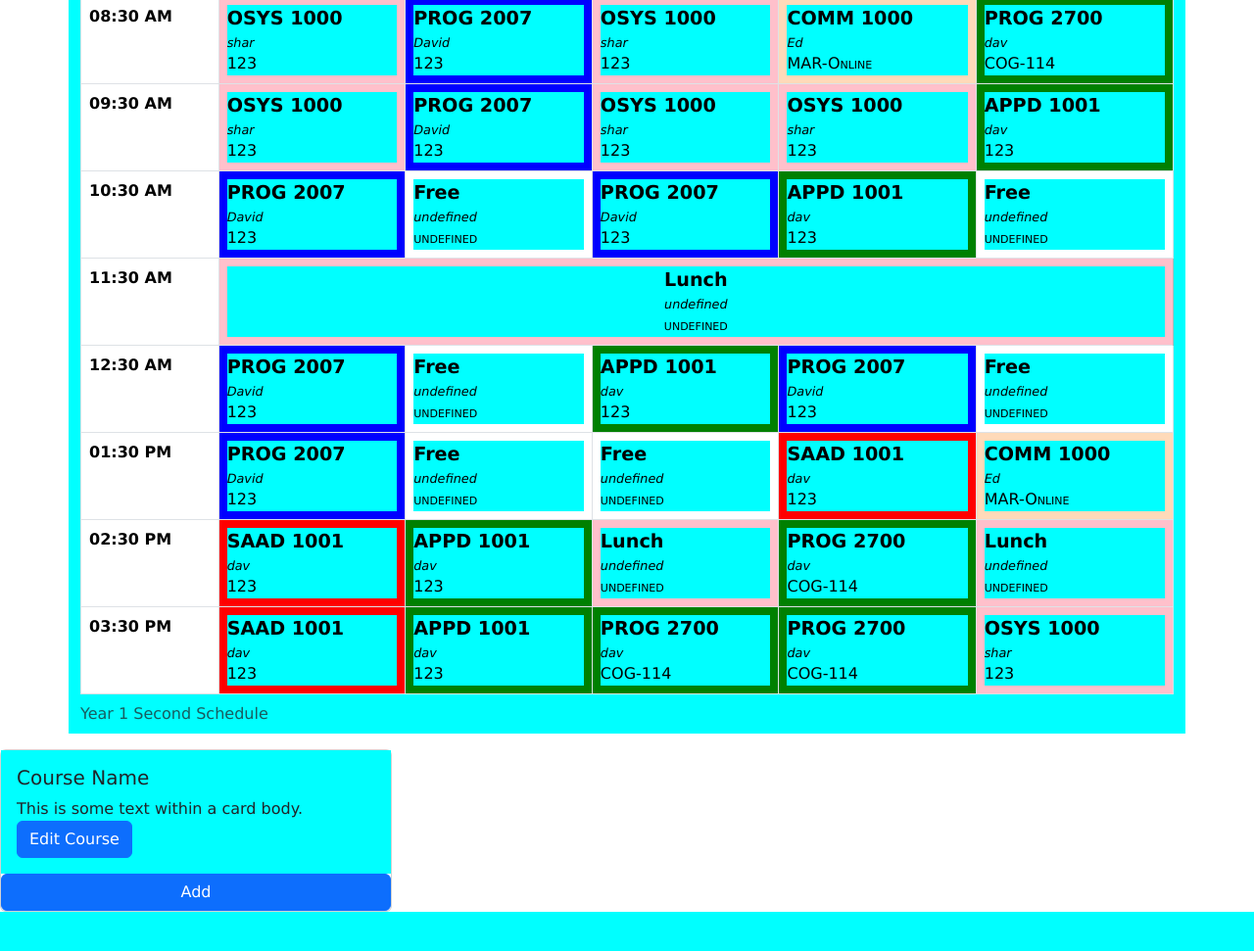
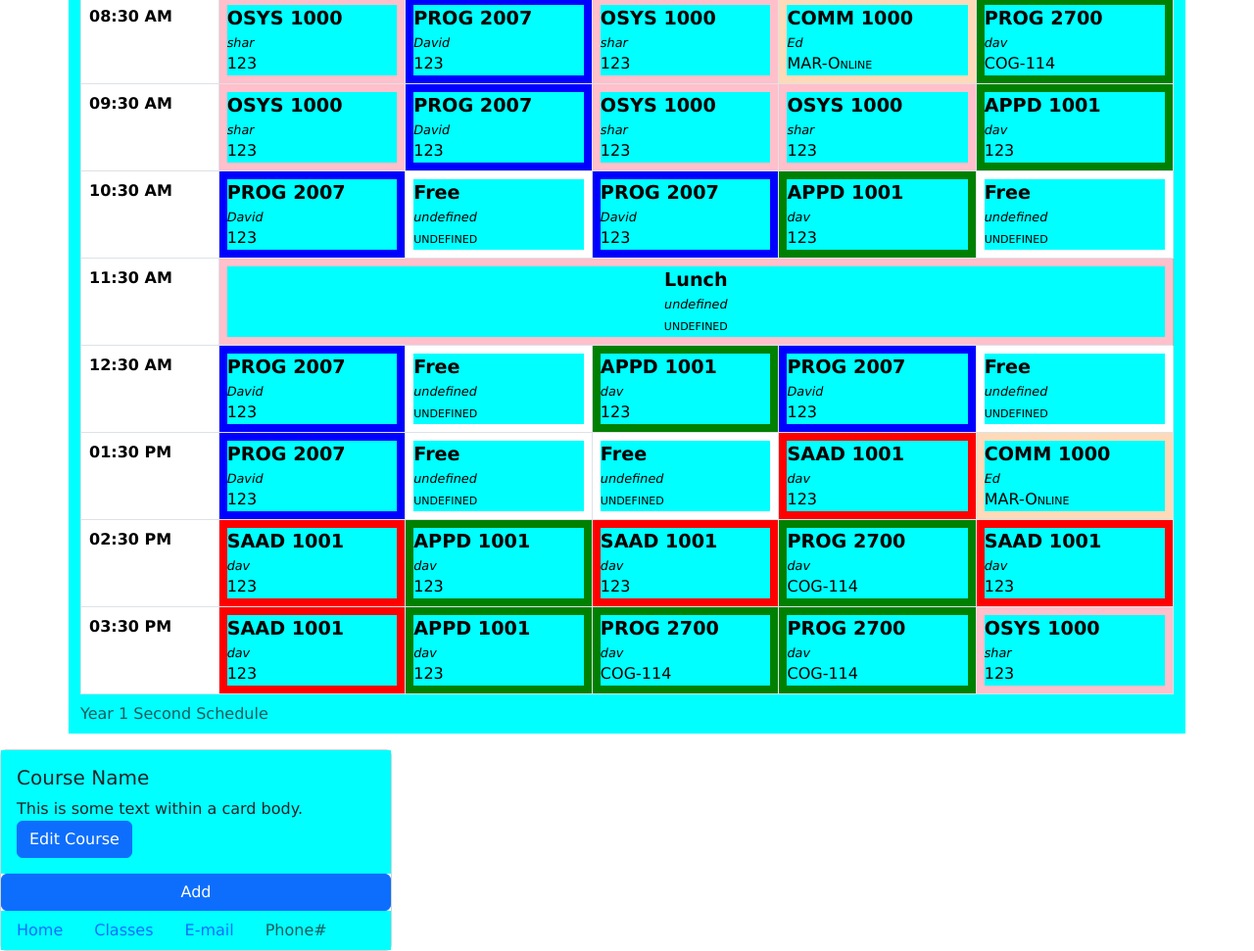
Before and after one commit to JohnRWinsor/JavaScript, a plain HTML site: page nscc-schedule-class/Index.html in a window 1280 px wide. Shown: the part 101-1072 px from the top of the page at 98% size. Before the commit the page ends 1032 px from the top, so only its background shows below. Drawn offline with nearby package versions, Linux system fonts and the light colour scheme.

Commit message:
Add files via upload

```diff
--- a/nscc-schedule-class/Index.html
+++ b/nscc-schedule-class/Index.html
@@ -11,8 +11,8 @@
 	<link href="styles.css" rel="stylesheet">
 
 	<script src="https://cdn.jsdelivr.net/npm/bootstrap@5.3.0-alpha1/dist/js/bootstrap.bundle.min.js"
-	integrity="sha384-w76AqPfDkMBDXo30jS1Sgez6pr3x5MlQ1ZAGC+nuZB+EYdgRZgiwxhTBTkF7CXvN"
-	crossorigin="anonymous" defer></script>
+		integrity="sha384-w76AqPfDkMBDXo30jS1Sgez6pr3x5MlQ1ZAGC+nuZB+EYdgRZgiwxhTBTkF7CXvN" crossorigin="anonymous"
+		defer></script>
 	<script src="schedule.js" defer></script>
 	<script src="edit.js" defer></script>
 </head>
@@ -138,7 +138,8 @@
 							<label for="courseInstructor">Instructor</label>
 							<input type="text" class="form-control" name="courseInstructor" id="txtCourseInstructor"
 								placeholder="Enter course title" aria-describedby="courseInstructorHelp">
-                        <small id="courseInstructorHelp" class="form-text text-muted">Ex. Client Side Programming</small>
+							<small id="courseInstructorHelp" class="form-text text-muted">Ex. Client Side
+								Programming</small>
 						</div>
 						<!-- This code creates a form group for the course room field in the edit course modal. -->
 						<div class="form-group">
@@ -155,8 +156,7 @@
 					</div>
 					<!-- This code defines an input element of type "color" with an id of "head" and a name of "head". -->
 					<div>
-					<input type="color" id="head" name="head"
-						   value="#e66465">
+						<input type="color" id="head" name="head" value="#e66465">
 						<label for="head">Course Color</label>
 					</div>
 				</div>
@@ -199,6 +199,22 @@
 				</div>
 			</div>
 		</div>
+
+		<!-- BONUS FEATURE -->
+		<ul class="nav">
+			<li class="nav-item">
+				<a class="nav-link active" href="#">Home</a>
+			</li>
+			<li class="nav-item">
+				<a class="nav-link" href="#">Classes</a>
+			</li>
+			<li class="nav-item">
+				<a class="nav-link" href="#">E-mail</a>
+			</li>
+			<li class="nav-item">
+				<a class="nav-link disabled" href="#">Phone#</a>
+			</li>
+		</ul>
 </body>
 
 </html>
--- a/nscc-schedule-class/edit.js
+++ b/nscc-schedule-class/edit.js
@@ -85,7 +85,7 @@ let timeslotLut = {
     "3-4": 1,
     "3-5": 7,
     "3-6": 6,
-    "3-7": 1,
+    "3-7": 5,
     "3-8": 3,
 
 
@@ -105,7 +105,7 @@ let timeslotLut = {
     "5-4": 1,
     "5-5": 6,
     "5-6": 2,
-    "5-7": 1,
+    "5-7": 5,
     "5-8": 4,
 
 }
@@ -221,7 +221,7 @@ function updateCourse(evt) {
 */
 // Add event listener to the Add button
 const addButton = document.getElementById("add-button");
-addButton.addEventListener("click", function() {
+addButton.addEventListener("click", function () {
     // Show the modal
     const modal = document.querySelector("#add-modal");
     const modalInstance = new bootstrap.Modal(modal);
@@ -229,7 +229,7 @@ addButton.addEventListener("click", function() {
 
     // Get the values of the input fields when the Save button is clicked
     const saveButton = document.getElementById("save-button");
-  saveButton.addEventListener("click", function() {
+    saveButton.addEventListener("click", function () {
         const courseName = document.getElementById("course-name").value;
         const courseCode = document.getElementById("course-code").value;
         const startTime = document.getElementById("start-time").value;
@@ -242,7 +242,6 @@ addButton.addEventListener("click", function() {
         modalInstance.hide();
     });
 });
-
 /**********************************************
  *              Event Listeners
 **********************************************/
```
Lines whose indentation alone changed are shown as unchanged.
